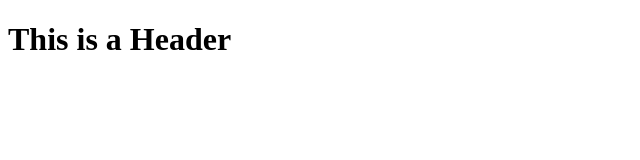
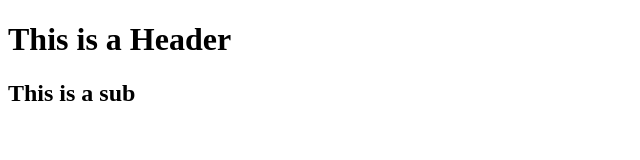
Before and after one commit to DaveOquila/Lemon, a plain HTML site: page index.html in a window 1280 px wide. Shown: the whole page, without its empty margins (0-640 px from the left). Drawn offline with Linux system fonts and the light colour scheme.

Commit message:
first commit

```diff
--- a/index.html
+++ b/index.html
@@ -8,5 +8,6 @@
 </head>
 <body>
     <h1>This is a Header</h1>
+    <h2>This is a sub</h2>
 </body>
 </html>
```
